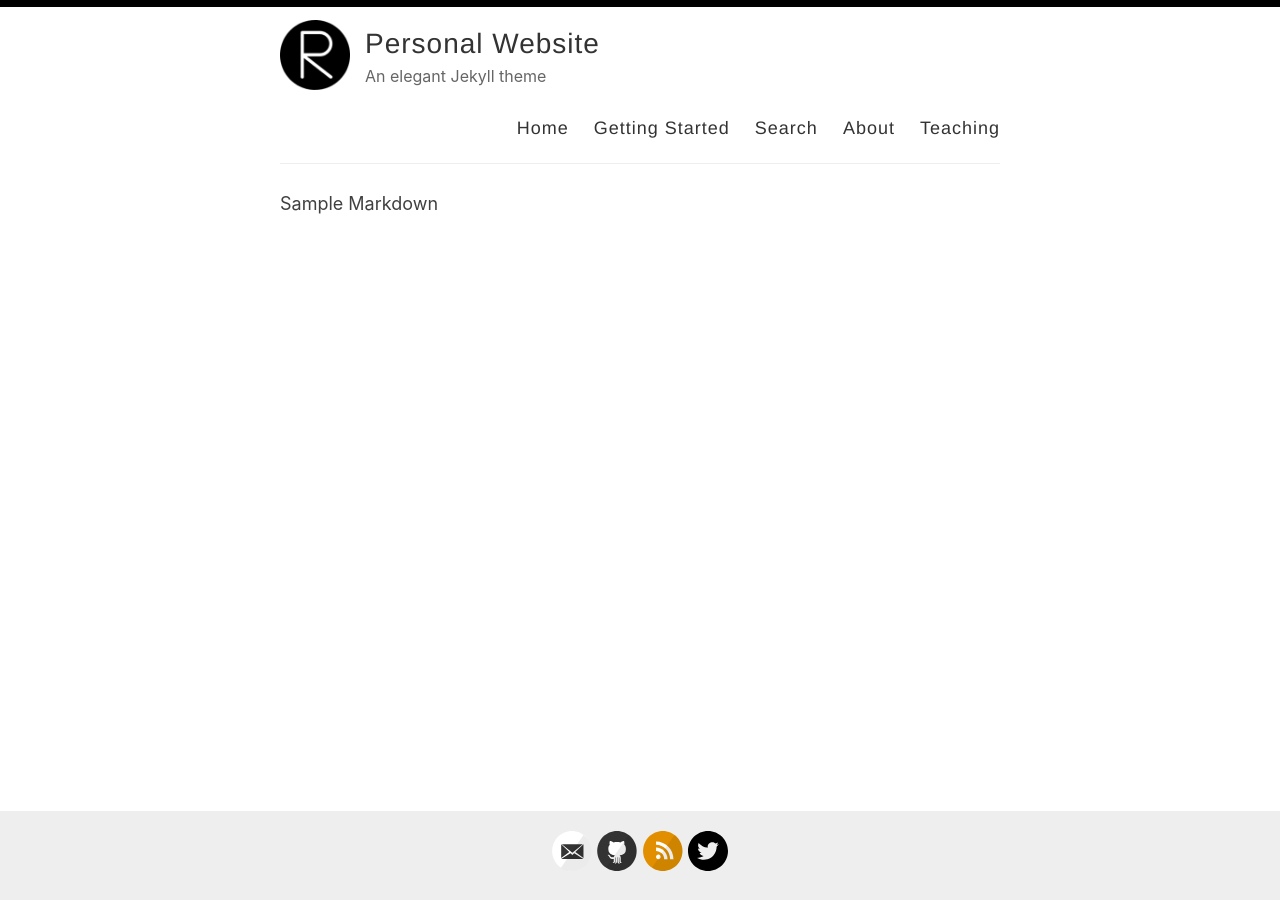
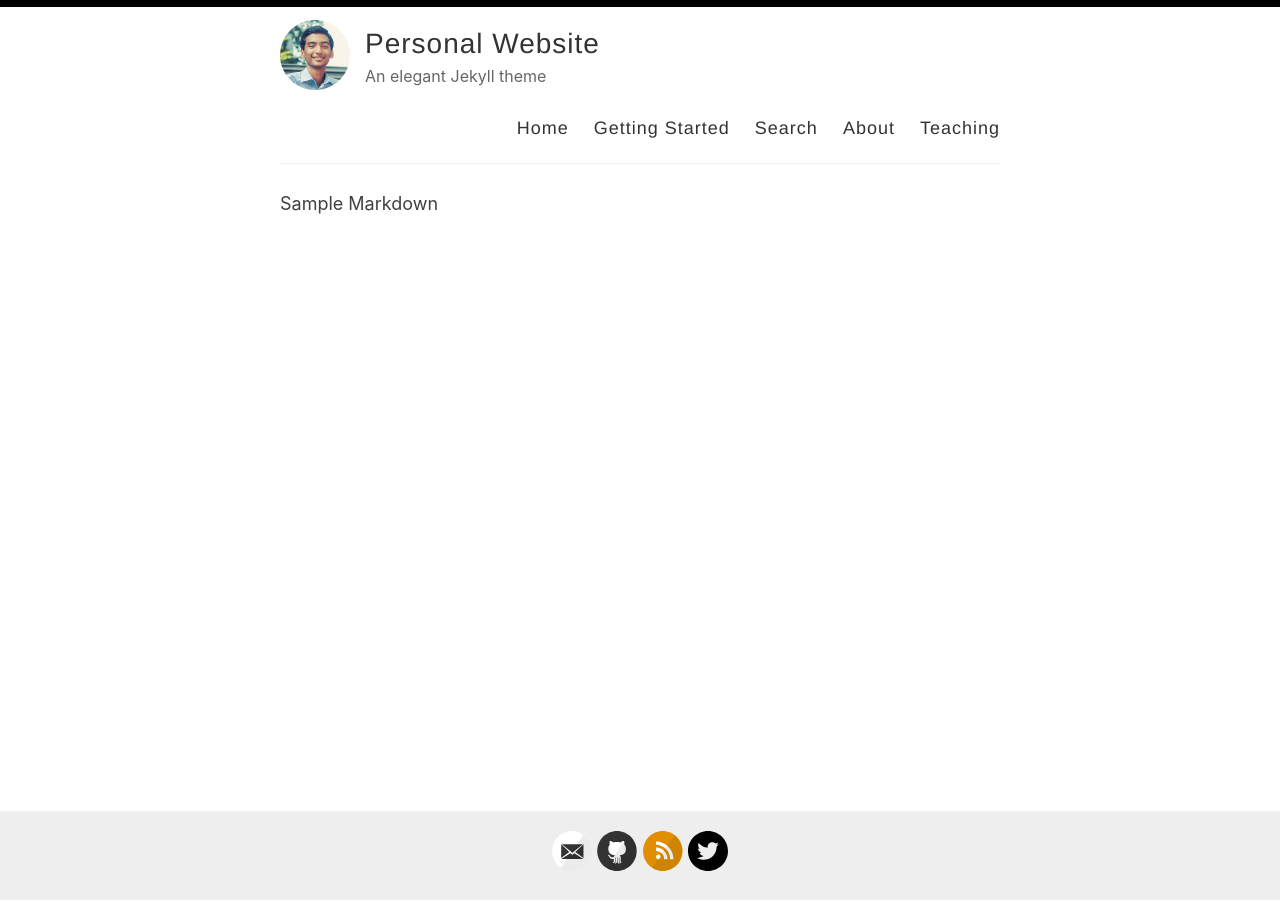
Before and after one commit to Skogul1997/Skogul1997.github.io, a Jekyll site: the page built from index.html, in a window 1280 px wide. Built offline with Jekyll 4.4.1, drawn with Linux system fonts in a browser that asks for light colours; the list of posts is cut into pages by our own code.

Commit message:
Update _config.yml

```diff
--- a/_config.yml
+++ b/_config.yml
@@ -12,7 +12,7 @@
 description: An elegant Jekyll theme
 
 # URL of your avatar or profile pic (you could use your GitHub profile pic)
-avatar: /images/reverie.png
+avatar: /images/ProfilePic.png
 
 #
 # Flags below are optional
```
